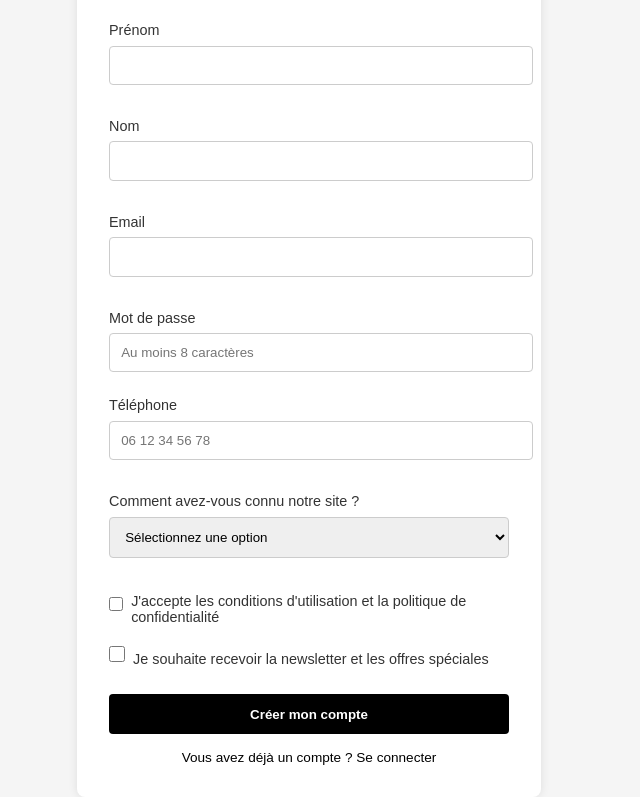
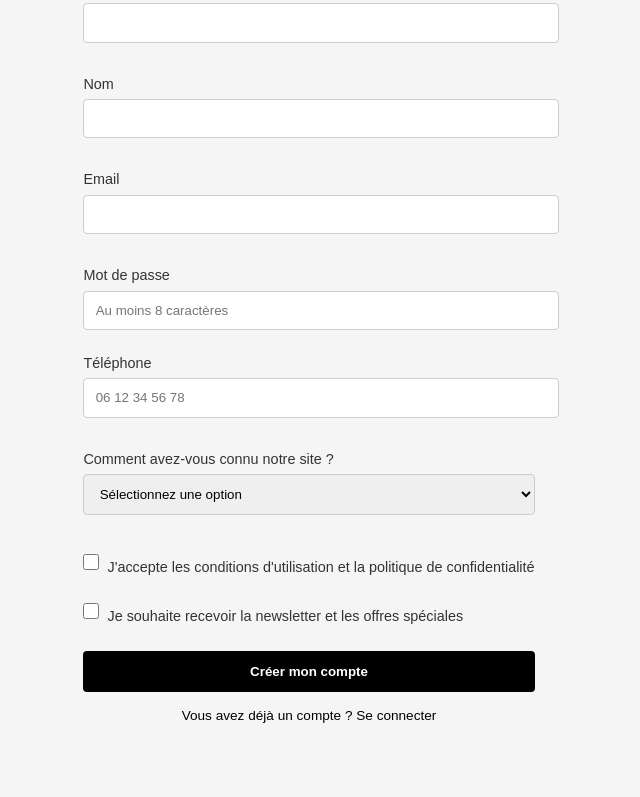
Before and after one commit to ParentNeuroSoutien/ParentNeuroSoutien-, a plain HTML site: page index.html in a window 1280 px wide. Shown: the part 129-926 px from the top of the page, without its empty margins (331-971 px from the left). After the commit the page ends 852 px from the top, so only its background shows below. Drawn offline with Linux system fonts and the light colour scheme.

Commit message:
Update index.html

```diff
--- a/index.html
+++ b/index.html
@@ -17,12 +17,12 @@
     }
 
     .container {
-      background: #fff;
-      padding: 2rem;
-      border-radius: 8px;
-      box-shadow: 0 0 10px rgba(0, 0, 0, 0.1);
-      max-width: 400px;
-      width: 100%;
+    ...
+      text-align: left; /* Pour éviter que tout ne soit centré */
+      padding-left: 2.5rem;
+      padding-right: 2.5rem;
+    }
+
     }
 
     h2 {
```
